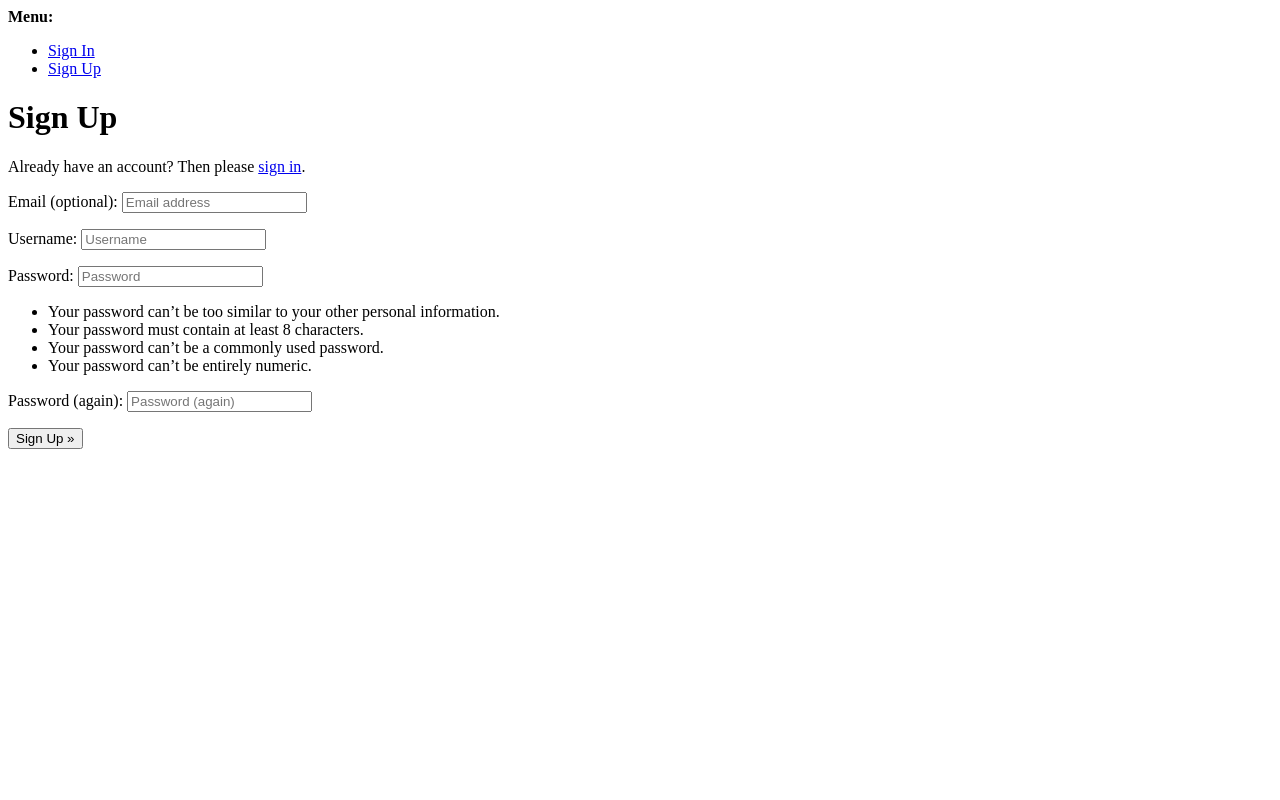
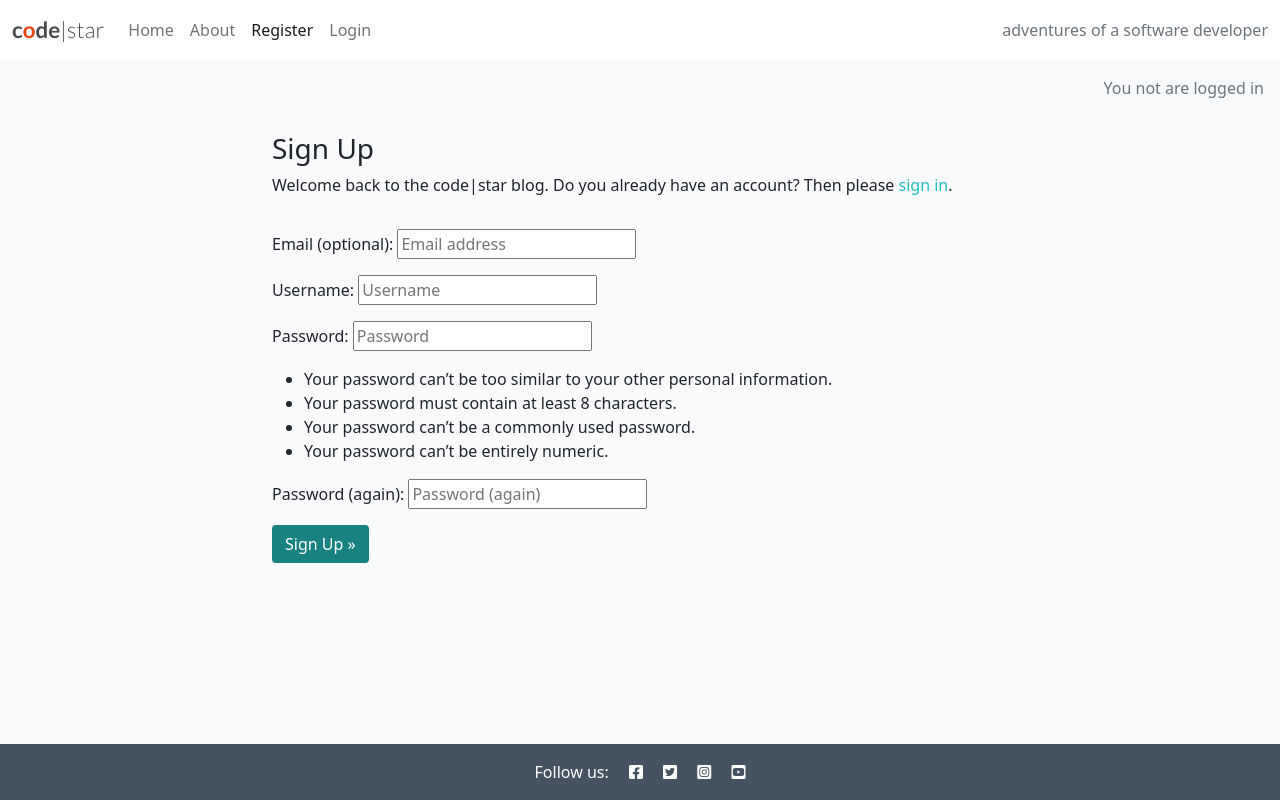
Before and after one commit to hpesciotti/django-blog-tutorial, a Django app: page /accounts/signup/ in a window 1280 px wide. Run offline with Django 4.2, Linux system fonts and the light colour scheme.

Commit message:
Add style to signup page

```diff
--- a/templates/account/signup.html
+++ b/templates/account/signup.html
@@ -1,21 +1,31 @@
-{% extends "account/base.html" %}
+{% extends "base.html" %}
 
 {% load i18n %}
 
 {% block head_title %}{% trans "Signup" %}{% endblock head_title %}
 
-{% block content %}
-<h1>{% trans "Sign Up" %}</h1>
+{% block main_content %}
+<div class="container">
+  <div class="row">
+    <div class="col-md-8 mt-3 offset-md-2">
+      <h3>{% trans "Sign Up" %}</h3>
+      <p>{% blocktrans %}Welcome back to the code|star blog. Do you already have an account? Then please <a class="link" href="{{ login_url }}">sign in</a>.{% endblocktrans %}
+      </p>
+    </div>
+  </div>
 
-<p>{% blocktrans %}Already have an account? Then please <a href="{{ login_url }}">sign in</a>.{% endblocktrans %}</p>
-
+  <div class="row">
+    <div class="col-md-8 mt-3 offset-md-2">
       <form class="signup" id="signup_form" method="post" action="{% url 'account_signup' %}">
         {% csrf_token %}
         {{ form.as_p }}
         {% if redirect_field_value %}
         <input type="hidden" name="{{ redirect_field_name }}" value="{{ redirect_field_value }}" />
         {% endif %}
-  <button type="submit">{% trans "Sign Up" %} &raquo;</button>
+        <button class="btn btn-signup right" type="submit">{% trans "Sign Up" %} &raquo;</button>
       </form>
+    </div>
+  </div>
+</div>
 
-{% endblock content %}
+{% endblock main_content %}
--- a/templates/base.html
+++ b/templates/base.html
@@ -75,9 +75,9 @@
 
     <main class="flex-shrink-0 main-bg">
         {% if user.is_authenticated %}
-        <p class="text-end m-3">You are logged in as {{ user.username }}</p>
+        <p class="text-end text-muted m-3">You are logged in as <strong>{{ user.username }}</strong></p>
         {% else %}
-        <p class="text-end m-3">You not are logged in</p>
+        <p class="text-end text-muted m-3">You not are logged in</p>
         {% endif %}
 
         {% block main_content %}
```
Lines whose indentation alone changed are shown as unchanged.
